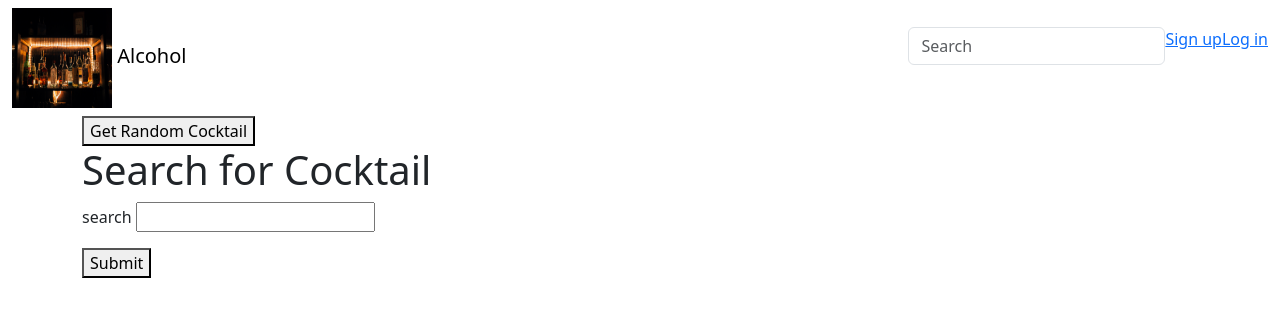
After one commit to RMCanete/Capstone1, a Flask app: template templates/new_home.html in a window 1280 px wide. The commit adds this page. Shown: the top 317 px of the page. Run offline with Flask 2, Linux system fonts and the light colour scheme; the template is opened without the code that fills it: values that come from a table or form of the project are taken from there, others are empty; some libraries are stand-ins or nearby versions.

Commit message:
work during session

```diff
--- a/api.py
+++ b/api.py
@@ -3,14 +3,14 @@ import requests
 base_url="https://www.thecocktaildb.com/api/json/v1/1"
 
 
-async def get_drinks_by_name(name):
-    res = await requests.get(f"{base_url}/search.php", params={"s": name})
+def get_drinks_by_name(name):
+    res = requests.get(f"{base_url}/search.php", params={"s": name})
+    return res.json()["drinks"]
+
+def get_drink_by_id(id):
+    res = requests.get(f"{base_url}/lookup.php", params={"i": id})
     return res.json()["drinks"][0]
 
-async def get_drink_by_id(id):
-    res = await requests.get(f"{base_url}/lookup.php", params={"i": id})
+def get_random_cocktail():
+    res = requests.get(f"{base_url}/random.php")
     return res.json()["drinks"][0]
-
-async def get_random_cocktail():
-    res = await requests.get(f"{base_url}/random.php")
-    return res.json()["drinks"][0]
--- a/app.py
+++ b/app.py
@@ -1,16 +1,13 @@
 import os
 from sqlite3 import IntegrityError
 
-from flask import Flask, render_template, flash, redirect, session, g, jsonify
-import requests
+from flask import Flask, render_template, flash, redirect, request, session, g, jsonify
 from flask_debugtoolbar import DebugToolbarExtension
-from forms import UserAddForm, LoginForm, CommentForm
+from forms import UserAddForm, LoginForm, CommentForm,CocktailSearch
 from models import db, connect_db, User, Drink, DrinkIngredient, Comment, Ingredient, Favorite
 from helper import add_drink, check_for_ingredient
-
+from api import get_drink_by_id,get_drinks_by_name,get_random_cocktail
 CURR_USER_KEY = "curr_user"
-
-base_url="https://www.thecocktaildb.com/api/json/v1/1"
 
 
 # You should keep your API key a secret (I'm keeping it here so you can run this app)
@@ -21,30 +18,14 @@ app = Flask(__name__)
 # Get DB_URI from environ variable (useful for production/testing) or,
 # if not set there, use development local db.
 app.config['SQLALCHEMY_DATABASE_URI'] = (
-    os.environ.get('DATABASE_URL', 'postgresql://postgres:2118@localhost/capstone_1'))
+    os.environ.get('DATABASE_URL', 'postgresql:///capstone_1'))
 
 app.config['SQLALCHEMY_TRACK_MODIFICATIONS'] = False
-app.config['SQLALCHEMY_ECHO'] = False
-app.config['DEBUG_TB_INTERCEPT_REDIRECTS'] = True
 app.config['SECRET_KEY'] = os.environ.get('SECRET_KEY', "it's a secret")
-toolbar = DebugToolbarExtension(app)
+#toolbar = DebugToolbarExtension(app)
 
 connect_db(app)
-# db.create_all()
-
-"""API CALLS"""
-
-def get_drinks_by_name(name):
-    res = requests.get(f"{base_url}/search.php", params={"s": name})
-    return res.json()["drinks"][0]
-
-def get_drink_by_id(id):
-    res = requests.get(f"{base_url}/lookup.php", params={"i": id})
-    return res.json()["drinks"][0]
-
-def get_random_cocktail():
-    res = requests.get(f"{base_url}/random.php")
-    return res.json()["drinks"][0]
+db.create_all()
 
 ##############################################33
 """User Signup/login/logout"""
@@ -124,14 +105,29 @@ def logout():
 @app.route('/')
 def homepage():
     """Show homepage"""
+    form = CocktailSearch()
+    return render_template('new_home.html', searchForm=form)
 
-    random = get_random_cocktail()
-    add_drink(random)
-    print(random)
+@app.route('/cocktail/random')
+def cocktail_random():
+    """Show homepage"""
+    random_cocktail=get_random_cocktail()
+    print("HELLO")
+    return render_template('random_cocktail.html',cocktail=random_cocktail)
 
-    drink = random
 
-    return render_template('home.html', random=random, drink=drink)
+@app.route('/cocktail')
+def cocktail():
+    """Show homepage"""
+    drink_name=request.args.get('search',None)
+    if drink_name:
+        cocktails=get_drinks_by_name(drink_name)
+        if cocktails:
+            return render_template('cocktail.html',cocktails=cocktails)
+        return redirect("/")
+
+    return redirect("/")
+
 
 @app.route('/drinks')
 def get_drinks():
--- a/forms.py
+++ b/forms.py
@@ -19,3 +19,8 @@ class CommentForm(FlaskForm):
     """Form for adding/editing comments"""
 
     comment = TextAreaField('text', validators=[DataRequired()])
+
+class CocktailSearch(FlaskForm):
+    """Form for adding/editing comments"""
+
+    search = StringField('search')
--- a/helper.py
+++ b/helper.py
@@ -21,8 +21,7 @@ def parse_drink(drink):
             else:
                 measurment=None
                 quantity=None
-            # drink_ingredients.append(DrinkIngredient(drink_id=added_drink.id,ingredient_id=ingredient.id,quantity=quantity,measurement_unit=measurment))
-            drink_ingredients.append(DrinkIngredient(ingredient_id=ingredient.id,quantity=quantity,measurement_unit=measurment))
+            drink_ingredients.append(DrinkIngredient(drink_id=added_drink.id,ingredient_id=ingredient.id,quantity=quantity,measurement_unit=measurment))
 
         else:
             break
--- a/requirements.txt
+++ b/requirements.txt
@@ -1,4 +1,5 @@
 bcrypt==3.2.0
+blinker==1.4
 certifi==2021.10.8
 cffi==1.15.0
 charset-normalizer==2.0.12
@@ -7,6 +8,7 @@ colorama==0.4.4
 dnspython==2.2.0
 Flask==2.0.2
 Flask-Bcrypt==0.7.1
+Flask-DebugToolbar==0.11.0
 Flask-SQLAlchemy==2.5.1
 Flask-WTF==1.0.0
 greenlet==1.1.2
@@ -16,11 +18,12 @@ is-disposable-email==1.0.0
 itsdangerous==2.0.1
 Jinja2==3.0.3
 MarkupSafe==2.0.1
+psycopg2==2.9.3
 pycparser==2.21
 requests==2.27.1
 six==1.16.0
 SQLAlchemy==1.4.31
-typing-extensions==4.0.1
+typing_extensions==4.0.1
 urllib3==1.26.8
 Werkzeug==2.0.3
 WTForms==3.0.1
--- a/templates/base.html
+++ b/templates/base.html
@@ -12,7 +12,6 @@
 
 
   <link rel="stylesheet" href="/static/drinks.css">
-  <script src="/static/drinks.js"></script>
 </head>
 
 <body class="{% block body_class %}{% endblock %}">
--- /dev/null
+++ b/templates/new_home.html
@@ -0,0 +1,34 @@
+{% extends 'base.html' %}
+{% block content %}
+
+<body>
+
+    <form method="Get" action="/cocktail/random">
+      <button>Get Random Cocktail</button>
+    </form>
+
+    <h1>Search for Cocktail</h1>
+
+    <form id="user-add-form" action="/cocktail" method="GET">
+      {{ searchForm.hidden_tag() }} <!--add type=hidden form fields -->
+
+      {% for field in searchForm
+             if field.widget.input_type != 'hidden' %}
+
+        <p>
+          {{ field.label }}
+          {{ field }}
+
+          {% for error in field.errors %}
+            {{ error }}
+          {% endfor %}
+        </p>
+
+      {% endfor %}
+
+      <button type="submit">Submit</button>
+    </form>
+</body>
+
+
+{% endblock %}
```
Also changed, not shown: templates/cocktail.html (added, +13 -0 lines), templates/random_cocktail.html (added, +10 -0 lines).
